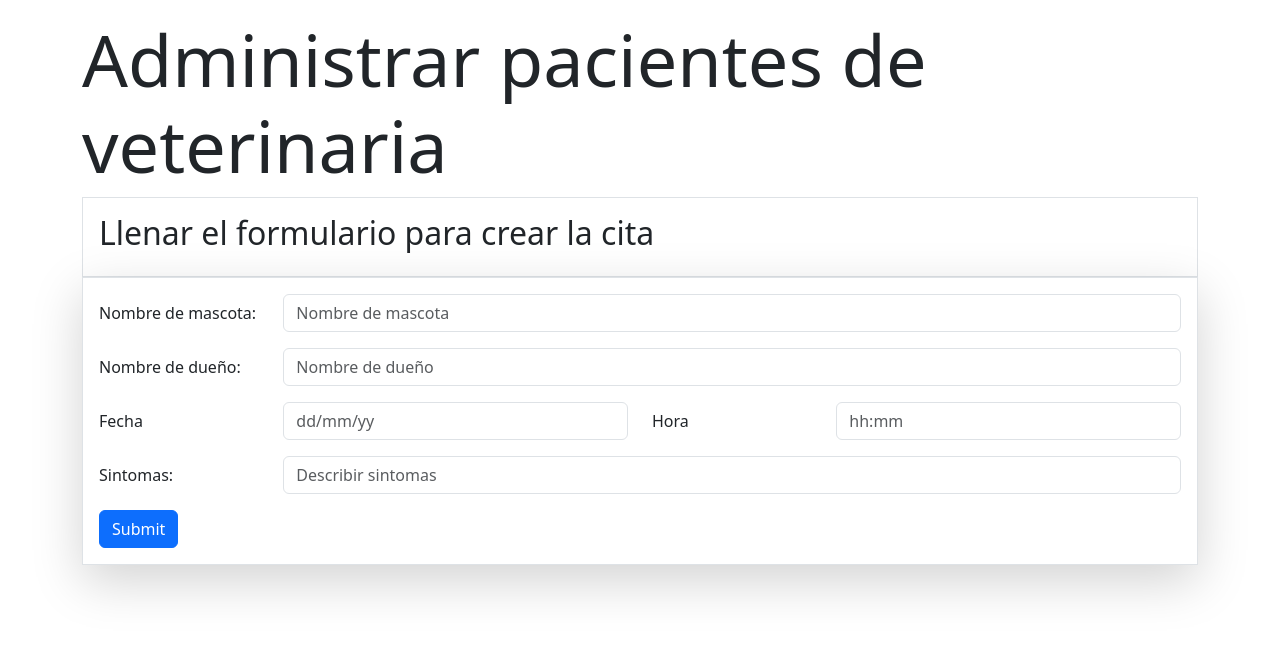
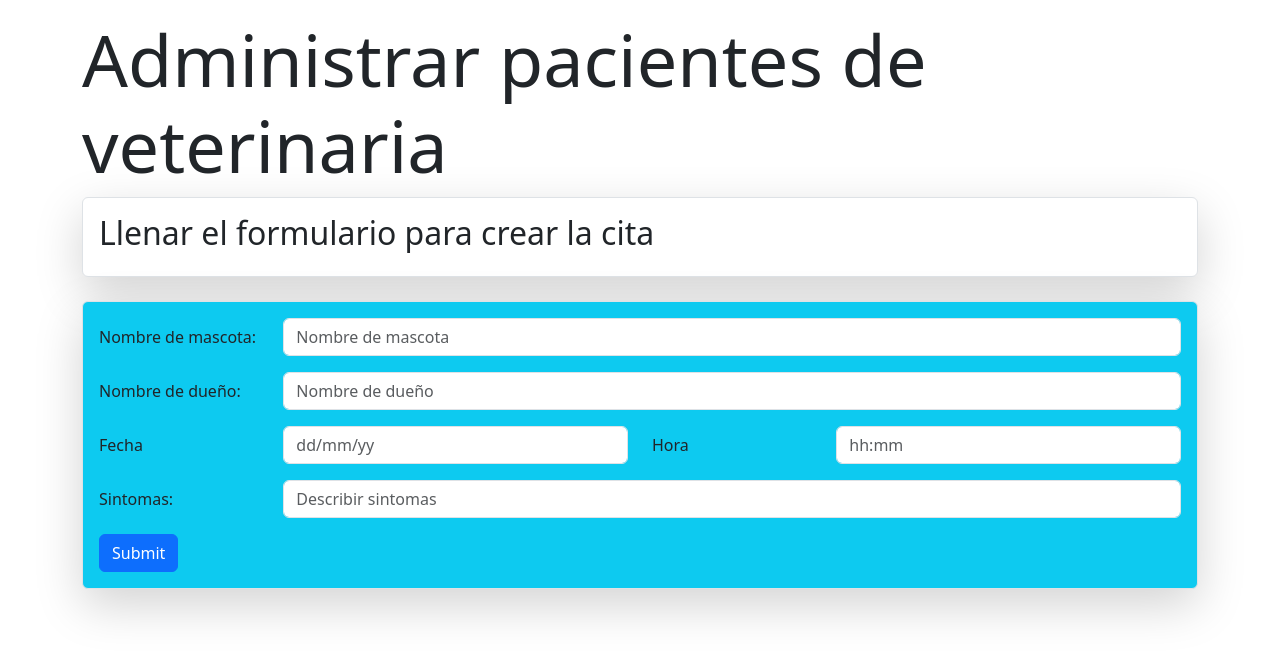
Before and after one commit to julianDev94/citasVeterinaria, a React (Vite) app: page / in a window 1280 px wide. Shown: the top 656 px of the page. Built offline with nearby package versions, Linux system fonts and the light colour scheme.

Commit message:
le agrego rounded al titulo y al formulario

```diff
--- a/src/components/FormularioVeterinaria.jsx
+++ b/src/components/FormularioVeterinaria.jsx
@@ -4,10 +4,10 @@ import {Form, Col, Row} from "react-bootstrap";
 const FormularioVeterinaria = () => {
   return (
     <article>
-      <div className="border p-3 bg-white">
+      <div className="border p-3 bg-white shadow-lg mb-4 rounded">
         <h2>Llenar el formulario para crear la cita</h2>
       </div>
-      <Form className="border shadow-lg p-3">
+      <Form className="border shadow-lg p-3 rounded bg-info">
       <Form.Group as={Row} className="mb-3" controlId="formPlaintextEmail">
         <Form.Label column sm="2">
           Nombre de mascota:
```
